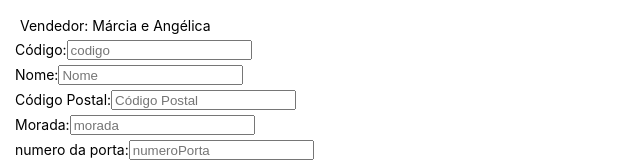
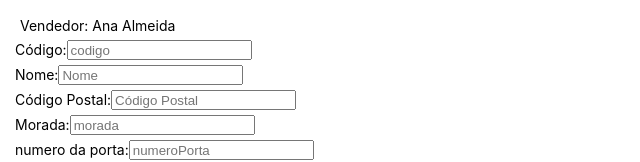
Before and after one commit to guiazca/truss, a React (Create React App) app: page / in a window 1280 px wide. Shown: the top 162 px of the page, without its empty margins (0-640 px from the left). Built offline with nearby package versions, Linux system fonts and the light colour scheme.

Commit message:
change vendor name

```diff
--- a/src/App.js
+++ b/src/App.js
@@ -37,7 +37,7 @@ class App extends React.Component {
   render() {
     return (
       <Container>
-        <text>Vendedor: Márcia e Angélica</text>
+        <text>Vendedor: Ana Almeida</text>
         <form className="Produto">
           <Row>
             <Col sm="8">
--- a/src/components/form/form.js
+++ b/src/components/form/form.js
@@ -153,7 +153,7 @@ today = dd + '/' + mm + '/' + yyyy;
       <View style={styles.tableRow}>
         <View style={styles.tableColVendedor}>
           <Text style={styles.tableCellHeader}>
-            Vendedor: Márcia & Angélica
+            Vendedor: Ana Almeida
           </Text>
         </View>
         <View style={styles.tableColVendedor}>
```
